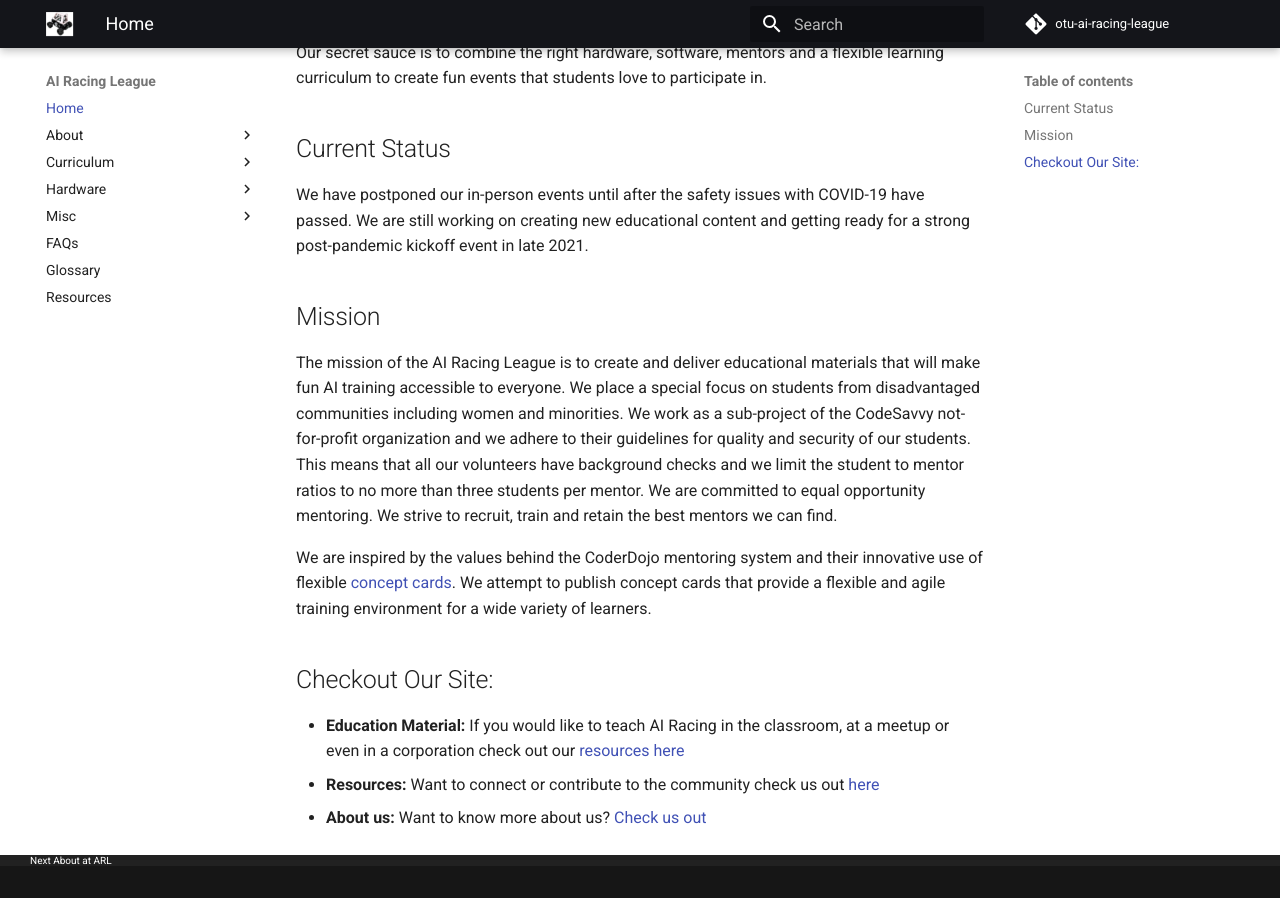
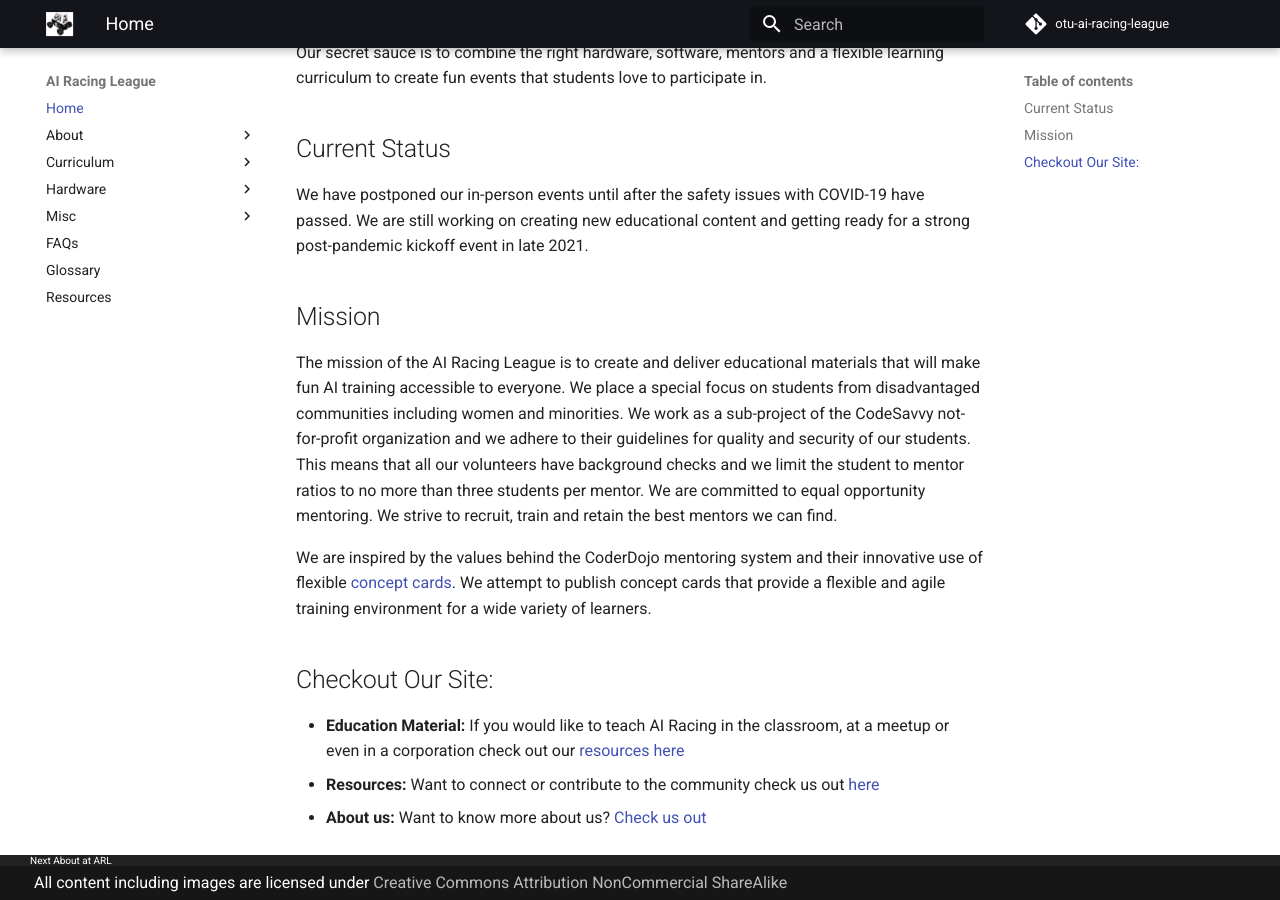
Before and after one commit to CoderDojoTC/ai-racing-league, an MkDocs documentation site: the page built from docs/index.md, in a window 1280 px wide and 900 px high, scrolled down 591 px. Built offline with MkDocs 1.6.1 and Material for MkDocs 9.7.7, drawn with Linux system fonts in a browser that asks for light colours.

Commit message:
updates to markdown content

```diff
--- a/theme/partials/footer.html
+++ b/theme/partials/footer.html
@@ -47,6 +47,9 @@
             {{ config.copyright }}
           </div>
         {% endif %}
+          All content including images are licensed under
+          <a href="https://creativecommons.org/licenses/by-nc-sa/3.0/">Creative Commons
+            Attribution NonCommercial ShareAlike</a>
       </div>
       {% include "partials/social.html" %}
     </div>
```
Lines whose indentation alone changed are shown as unchanged.
